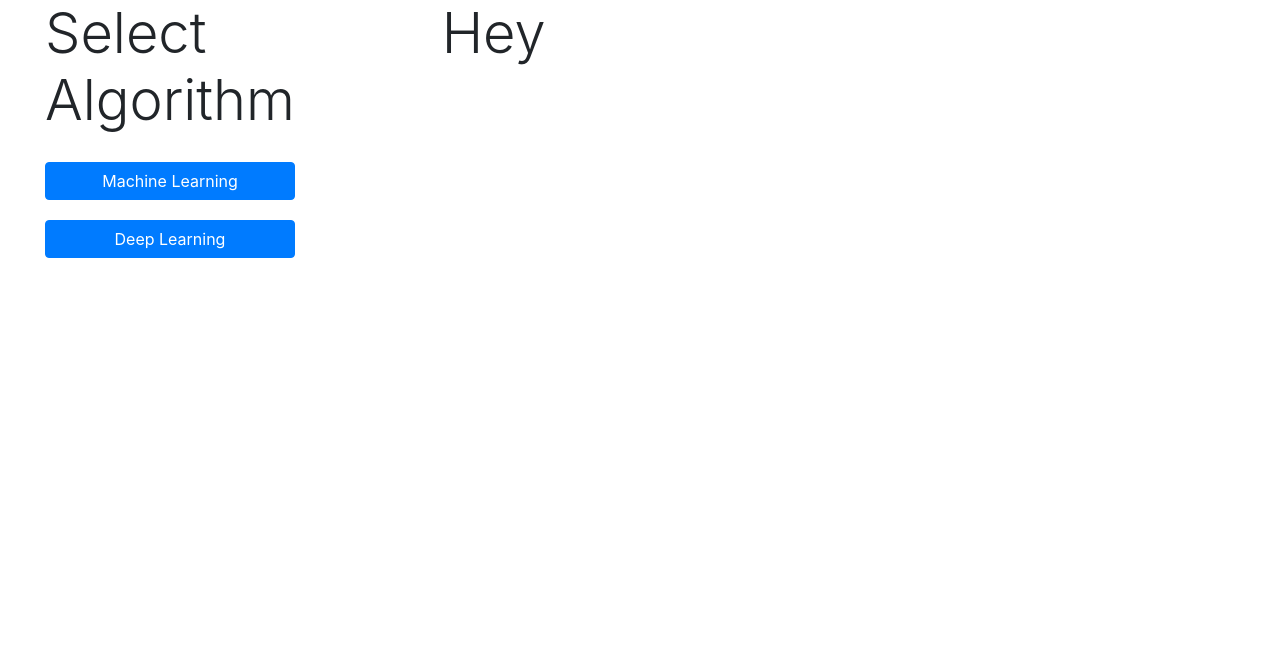
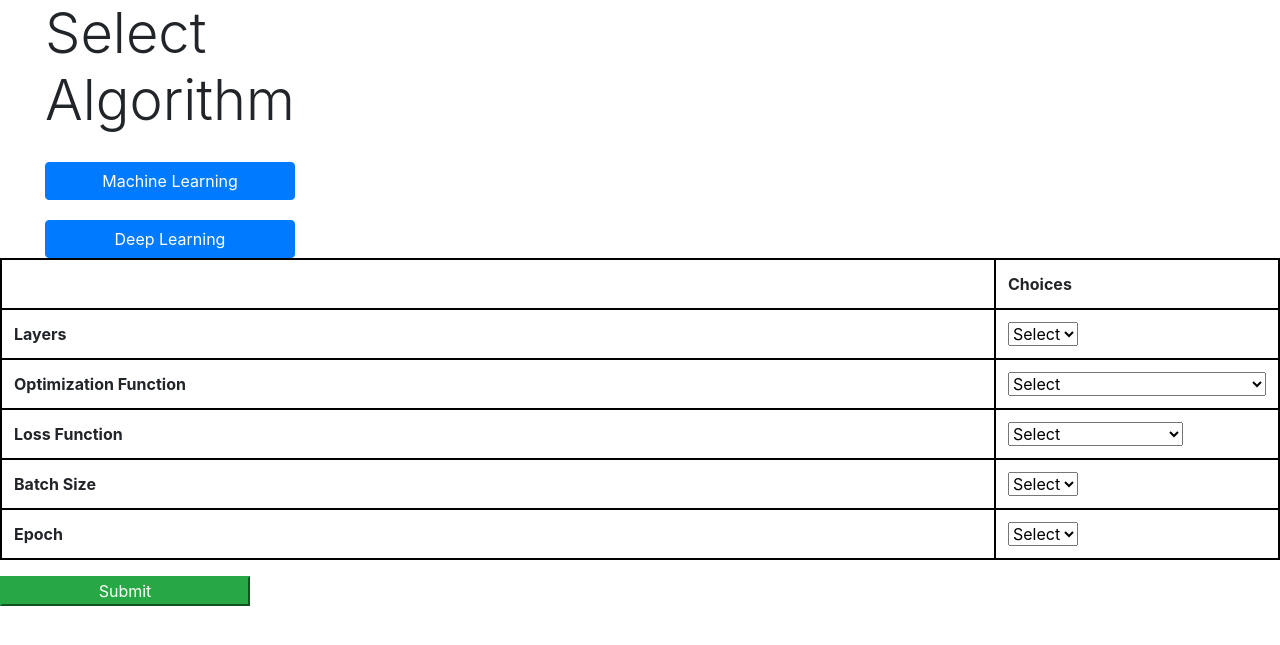
Before and after one commit to RishiCSE128/QuickML, a Flask app: template webapp/templates/DL_options.html in a window 1280 px wide. Shown: the part 56-701 px from the top of the page. Run offline with Flask 2, Linux system fonts and the light colour scheme; the template is opened without the code that fills it, so the values that code supplies are empty; parts of the project's set-up code (start-up, migrations or seed data) failed here and were passed over; some libraries are stand-ins or nearby versions.

Commit message:
Finished DL options

```diff
--- a/app.py
+++ b/app.py
@@ -5,4 +5,4 @@ app = create_app()
 
 if __name__ == '__main__':
     # Set fo False when running in production
-    app.run(debug=True, port = 5001)
+    app.run(debug=True, port = 5002)
--- a/webapp/static/script.js
+++ b/webapp/static/script.js
@@ -53,7 +53,22 @@ $('.choice').click(function () {
   });
 });
 
+function makeDNN_Arch(){
+  const options = document.querySelectorAll('.selected');  // All user choices
 
+  var Dnn_Arch = {
+    'Layers' : [],
+    'Optimization Function': [],
+    'Loss Function': [],
+    'Batch Size': [],
+    'Epoch': []
+  }
+
+
+}
+
+
+// Makes the variable mapping to be passed into data pre-processing function
 function makeVarMap() {
 
   const radioButtons = document.querySelectorAll('.rd');  // All radio buttons
@@ -85,19 +100,20 @@ function makeVarMap() {
       j++;
     }
     if (radioButtons[x].checked && radioButtons[x].value == 'Cat') {
-      j--;
+      j--;  // Categorical is always also dependent or independent
       varMap['Categorical'].push(head[j]);
-      j++;
+      j++; // decrements j before the logic, so it targets the correct block
     }
   }
   s = JSON.stringify(varMap)
-
+  // Convert to JSON so it can be send
+  // Sent with asonchronous javascript
   $.ajax({
     url: '/dataPreProcessing',
     type: "POST",
     contentType: "application/json",
     data: JSON.stringify(s)
-  }).done(function (result) {
+  }).done(function (result) {     // When function returns append data to div in DOM
     var div = document.createElement("div");
 
     div.style.width = "100%";
--- a/webapp/templates/DL_options.html
+++ b/webapp/templates/DL_options.html
@@ -3,7 +3,73 @@
 
 {% block rightcontent %}
 
-<h1 class="display-4">Hey</h1>
+
+<table class="table">
+    <tr>
+        <th></th>
+        <th>Choices</th>
+    </tr>
+    <tr>
+        <th>Layers</th>
+        <td>
+            <select class="form-select" aria-label="Default select example">
+                <option selected class="selected">Select</option>
+                <option value="3">3</option>
+                <option value="6">6</option>
+                <option value="9">9</option>
+            </select>
+        </td>
+    </tr>
+    <tr>
+        <th>Optimization Function</th>
+        <td>
+            <select class="form-select" aria-label="Default select example">
+                <option selected class="selected">Select</option>
+                <option value="GD">Gradient Descent</option>
+                <option value="LR">Learning Rate</option>
+                <option value="SGD">Stochastic Gradient Descent</option>
+                <option value="MBGD">Mini-Batch Gradient Descent</option>
+                <option value="SGD">SGD with Momentum</option>
+                <option value="RMS">Root Mean Square Propagation</option>
+            </select>
+        </td>
+    </tr>
+    <tr>
+        <th>Loss Function</th>
+        <td>
+            <select class="form-select" aria-label="Default select example">
+                <option selected class="selected">Select</option>
+                <option value="MSE">Mean Squared Error</option>
+                <option value="CE">Cross-Entropy</option>
+            </select>
+        </td>
+    </tr>
+    <tr>
+        <th>Batch Size</th>
+        <td>
+            <select class="form-select" aria-label="Default select example">
+                <option selected class="selected">Select</option>
+                <option value="10">10</option>
+                <option value="50">50</option>
+                <option value="100">100</option>
+            </select>
+        </td>
+    </tr>
+    <tr>
+        <th>Epoch</th>
+        <td>
+            <select class="form-select" aria-label="Default select example">
+                <option selected class="selected">Select</option>
+                <option value="10">10</option>
+                <option value="100">100</option>
+                <option value="500">500</option>
+                <option value="1000">1000</option>
+            </select>
+        </td>
+    </tr>
+</table>
+<button class="btn-success" onclick="makeDNN_Arch()">Submit</button>
+
 
 {% endblock %}
 
```
